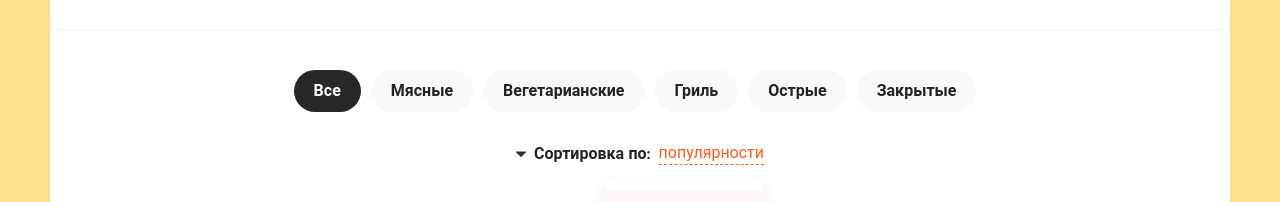
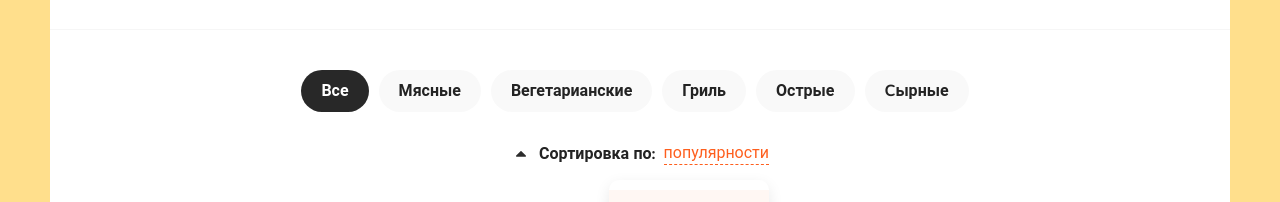
Before and after one commit to maksimenkovvv/react-pizza-education, a React (Create React App) app: page / in a window 1280 px wide. Both pictures are taken after a click on the element "популярности". Shown: the part 155-357 px from the top of the page. Built offline with nearby package versions, Linux system fonts and the light colour scheme; no server answers.

Commit message:
функционал сортировки и фильтрации пицц

```diff
--- a/src/components/Categories.jsx
+++ b/src/components/Categories.jsx
@@ -1,9 +1,7 @@
-import React, { useState } from 'react';
+import React from 'react';
 
-export default function Categories() {
-  const [activeIndex, setActiveIndex] = useState(0);
-
-  const categories = ['Все', 'Мясные', 'Вегетарианские', 'Гриль', 'Острые', 'Закрытые'];
+export default function Categories({ value, onClickCategory }) {
+  const categories = ['Все', 'Мясные', 'Вегетарианские', 'Гриль', 'Острые', 'Cырные'];
 
   return (
     <div className="categories">
@@ -11,8 +9,8 @@ export default function Categories() {
         {categories.map((category, index) => (
           <li
             key={category}
-            onClick={() => setActiveIndex(index)}
-            className={activeIndex === index ? 'active' : ''}>
+            onClick={() => onClickCategory(index)}
+            className={value === index ? 'active' : ''}>
             {category}
           </li>
         ))}
--- a/src/components/Sort.jsx
+++ b/src/components/Sort.jsx
@@ -1,22 +1,28 @@
 import React, { useState } from 'react';
 
-export default function Sort() {
+export default function Sort({ value, onClickSort, valueOrder, onClickOrder }) {
   const [open, isOpen] = useState(false);
-  const [activeList, setActiveList] = useState(0);
 
-  const list = ['популярности', 'цене', 'алфавиту'];
-  const sortName = list[activeList];
+  const list = [
+    { id: 0, name: 'популярности', sort: 'rating' },
+    { id: 1, name: 'цене', sort: 'price' },
+    { id: 2, name: 'алфавиту', sort: 'title' },
+  ];
 
   const onClickActiveList = (index) => {
-    setActiveList(index);
+    onClickSort(index);
     isOpen(false);
   };
 
   return (
     <div className="sort">
       <div className="sort__label">
+        <button
+          onClick={() => {
+            onClickOrder();
+          }}
+          className={`sort__label-button ${valueOrder === 'desc' ? 'rotate' : ''}`}>
           <svg
-          transform={open ? 'rotate(180)' : ''}
             width="10"
             height="6"
             viewBox="0 0 10 6"
@@ -27,20 +33,21 @@ export default function Sort() {
               fill="#2C2C2C"
             />
           </svg>
+        </button>
         <b>Сортировка по:</b>
-        <span onClick={() => isOpen(!open)}>{sortName}</span>
+        <span onClick={() => isOpen(!open)}>{value.name}</span>
       </div>
       {open && (
         <div className="sort__popup">
           <ul>
-            {list.map((listItem, index) => (
+            {list.map((obj) => (
               <li
-                key={listItem}
+                key={obj.id}
                 onClick={() => {
-                  onClickActiveList(index);
+                  onClickActiveList(obj);
                 }}
-                className={activeList === index ? 'active' : ''}>
-                {listItem}
+                className={value.sort === obj.sort ? 'active' : ''}>
+                {obj.name}
               </li>
             ))}
           </ul>
--- a/src/pages/Home.jsx
+++ b/src/pages/Home.jsx
@@ -8,22 +8,49 @@ import Skeleton from '../components/PizzaBlock/Skeleton';
 export default function Home() {
   const [pizzas, setPizzas] = useState([]);
   const [isLoading, setIsLoading] = useState(true);
+  const [categoryId, setCategoryId] = useState(0);
+  const [orderType, setOrderType] = useState('asc');
+  const [sortType, setSortType] = useState({
+    id: 0,
+    name: 'популярности',
+    sort: 'rating',
+    order: 'asc',
+  });
 
   useEffect(() => {
-    fetch('https://6a3295b3c6ca2aee438543bc.mockapi.io/pizzas')
+    setIsLoading(true);
+    fetch(
+      `https://6a3295b3c6ca2aee438543bc.mockapi.io/pizzas?category=${categoryId}&sortBy=${sortType.sort}&order=${orderType}`,
+    )
       .then((res) => res.json())
       .then((arr) => {
         setPizzas(arr);
         setIsLoading(false);
       });
     window.scrollTo(0, 0);
-  }, []);
+  }, [categoryId, sortType.sort, orderType]);
+
+  console.count('Home render');
 
   return (
     <>
       <div className="content__top">
-        <Categories />
-        <Sort />
+        <Categories
+          value={categoryId}
+          onClickCategory={(index) => {
+            setCategoryId(index);
+          }}
+        />
+        <Sort
+          valueOrder={orderType}
+          onClickOrder={() => {
+            setOrderType((prev) => (prev === 'asc' ? 'desc' : 'asc'));
+          }}
+          value={sortType}
+          onClickSort={(obj) => {
+            setSortType(obj);
+          }}
+        />
       </div>
       <h2 className="content__title">Все пиццы</h2>
       <div className="content__items">
--- a/src/scss/app.scss
+++ b/src/scss/app.scss
@@ -38,9 +38,19 @@ body {
 
   &__items {
     display: grid;
-    grid-template-columns: repeat(auto-fit, minmax(280px, 1fr));
+    grid-template-columns: repeat(4, minmax(280px, 1fr));
     justify-items: center;
     gap: 20px 15px;
+
+    @media (max-width: 1400px) {
+      grid-template-columns: repeat(3, minmax(280px, 1fr));
+    }
+    @media (max-width: 1000px) {
+      grid-template-columns: repeat(2, minmax(280px, 1fr));
+    }
+    @media (max-width: 768px) {
+      grid-template-columns: repeat(1, minmax(280px, 1fr));
+    }
   }
 
   &__top {
--- a/src/scss/components/_sort.scss
+++ b/src/scss/components/_sort.scss
@@ -6,9 +6,23 @@
     display: flex;
     align-items: center;
 
-    svg {
+    &-button {
+      display: flex;
+      align-items: center;
+      justify-content: center;
       margin-right: 8px;
+      background-color: transparent;
+      border: 0px;
+      padding: 5px;
       transition: transform 0.2s;
+
+      &.rotate {
+        transform: rotate(180deg);
+      }
+
+      &:hover {
+        cursor: pointer;
+      }
     }
 
     b {
```
Lines whose indentation alone changed are shown as unchanged.
